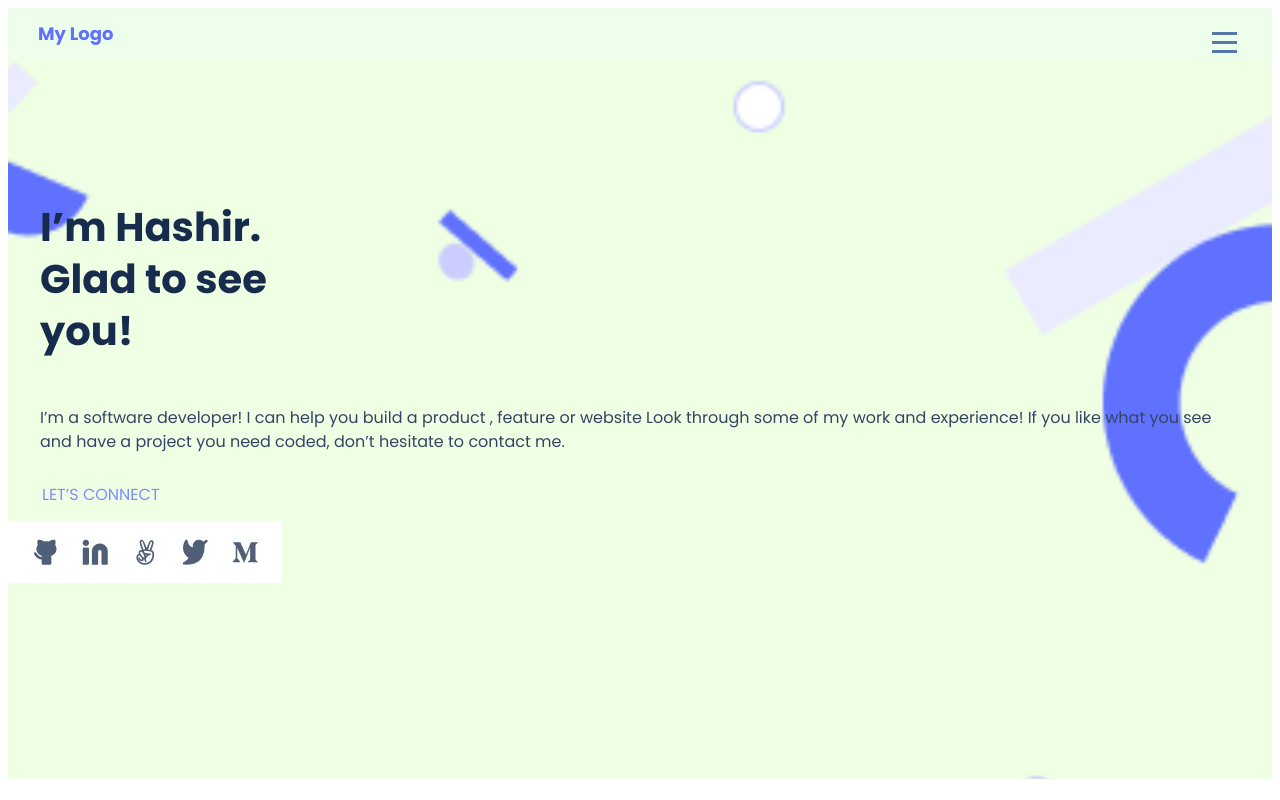
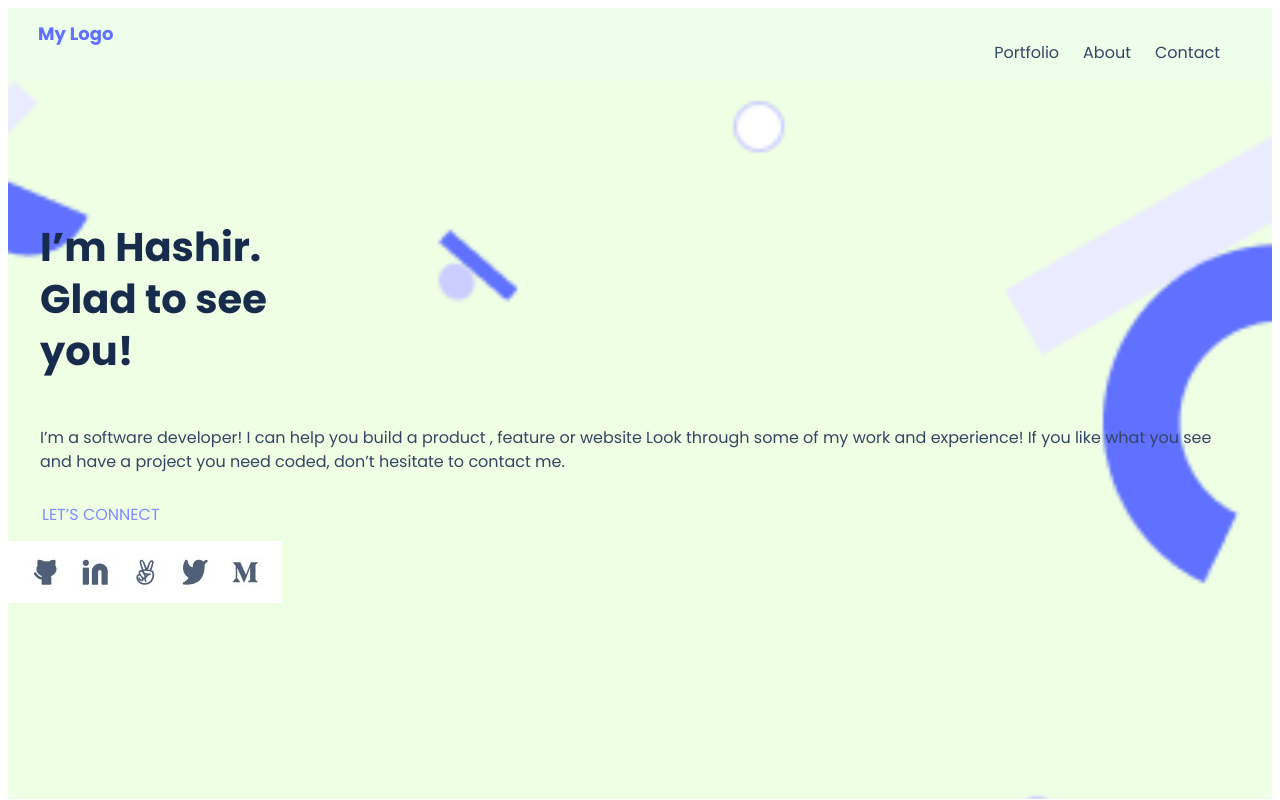
Before and after one commit to hashir-sid/mobile-portfolio-website, a website: page index.html in a window 1280 px wide. Shown: the top 800 px of the page. Drawn offline with Linux system fonts and the light colour scheme.

Commit message:
desktop portfolio

```diff
--- a/index.html
+++ b/index.html
@@ -12,11 +12,15 @@
     <main>
         <header>
             <span class="logo">My Logo</span>
-            <div class="hamburger-menu">
-                <div class="bar"></div>
-                <div class="bar"></div>
-                <div class="bar"></div>
-            </div>
+
+            <nav>
+                <ul class="navbar">
+                    <li><a href="#portfolio">Portfolio</a></li>
+                    <li><a href="#about">About</a></li>
+                    <li><a href="#contact">Contact</a></li>
+                </ul>
+            </nav>
+
         </header>
 
         <section class="headline">
--- a/style.css
+++ b/style.css
@@ -183,7 +183,17 @@ margin-left: -20px;
     height:50px;
     font-size: medium;
     float: left;
+    cursor: pointer;
+    transition: background-color 0.3s ease, transform 0.3s ease;
 }
+
+.btn-2:hover {
+    background-color: #0056b3;
+    transform: scale(1.1);
+}
+
+
+
 .regular-buttons{
 
     float: left;
@@ -323,3 +333,44 @@ margin-top: 80px;
         align-items: center;
 
     }
+
+
+
+
+
+    .navbar ul {
+        list-style: none;
+        text-align: center;
+        padding: 0;
+    }
+
+    .navbar li {
+        display: inline;
+        margin-right: 20px;
+    }
+
+    .navbar a {
+        text-decoration: none;
+        font-family: 'Poppins', arial, helvetica, sans-serif;
+        color: #344563;
+        font-weight: normal;
+        position: relative;
+    }
+
+    .navbar a::before {
+        content: "";
+        position: absolute;
+        width: 100%;
+        height: 2px;
+        bottom: 0;
+        left: 0;
+        background-color: #344563 ;
+        transform: scaleX(0);
+        transform-origin: bottom right;
+        transition: transform 0.3s ease;
+    }
+
+    .navbar a:hover::before {
+        transform: scaleX(1);
+        transform-origin: bottom left;
+    }
```
